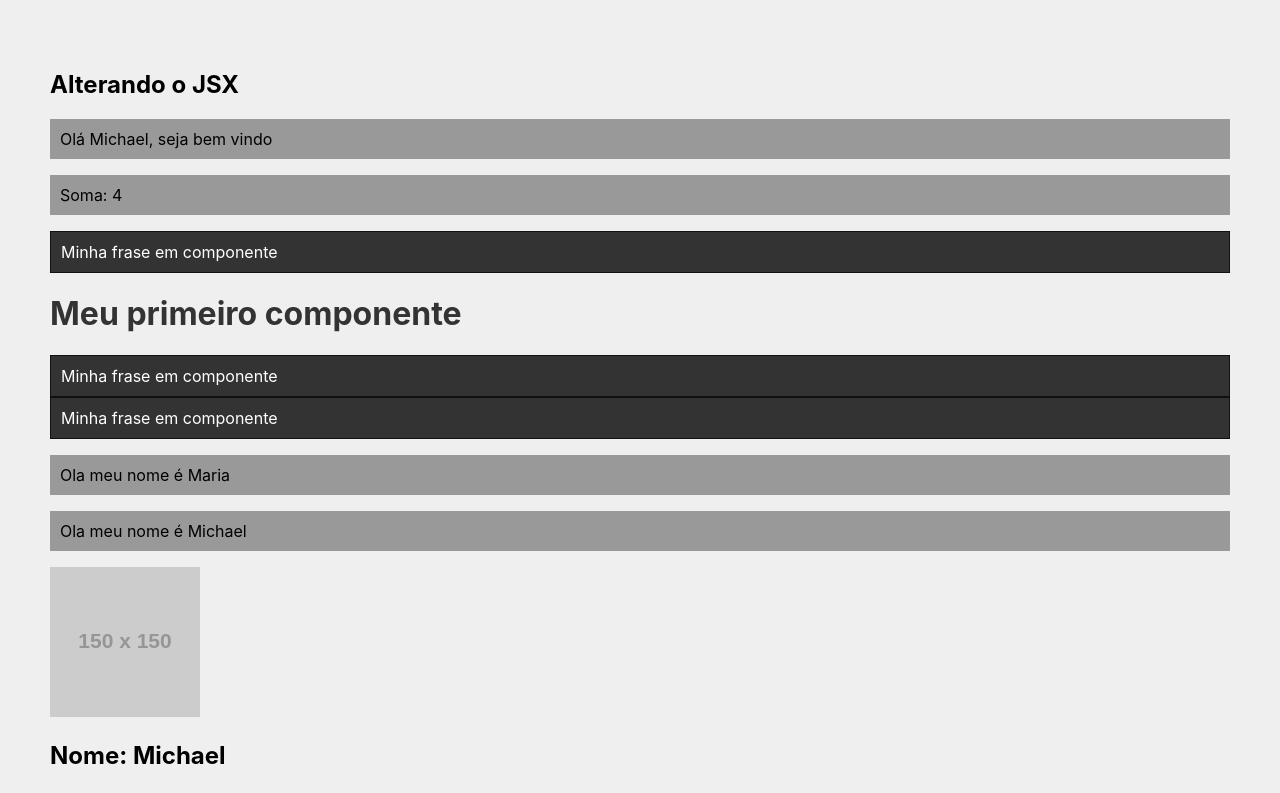
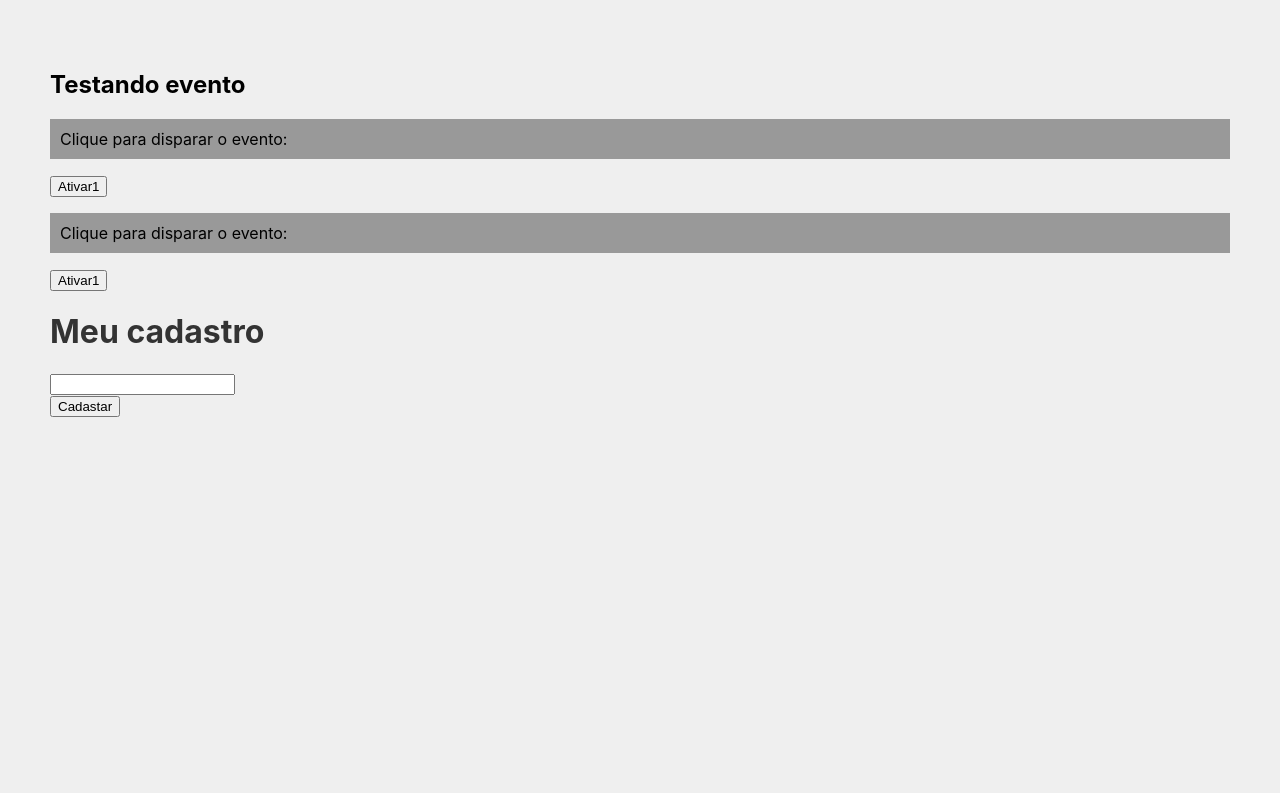
Before and after one commit to michaelthierry/React, a React (Create React App) app in the folder meu-projeto/: page / in a window 1280 px wide. Shown: the top 793 px of the page. Built offline with nearby package versions, Linux system fonts and the light colour scheme.

Commit message:
feat: add events

```diff
--- a/meu-projeto/src/App.js
+++ b/meu-projeto/src/App.js
@@ -1,38 +1,16 @@
 //import logo from './logo.svg';
 import './App.css';
-import './components/HelloWorld'
-import HelloWorld from './components/HelloWorld';
-import SayMyName from './components/SayMyName'
-import Pessoa from './components/Pessoa'
-import Frase from './components/Frase';
-import List from "./components/List"
-
+import Evento from "./components/Evento"
+import Form from "./components/Form"
 
 function App() {
-  const nome = "Michael";
-
-  function soma(a, b){
-    return a + b
-  }
 
   return (
     <div className="App">
-      <h2>Alterando o JSX</h2>
-      <p>Olá {nome}, seja bem vindo</p>
-      <p>Soma: {soma(1, 3)}</p>
-      <HelloWorld/>
-      <Frase/>
-      <SayMyName nome = "Maria"/>
-      <SayMyName nome={nome}/>
-      <Pessoa
-        nome="Michael"
-        idade="28"
-        profissao="Dev"
-        foto="https://via.placeholder.com/150"
-      />
-
-      <List/>
-
+      <h2>Testando evento</h2>
+      <Evento numero="1"/>
+      <Evento numero="2"/>
+      <Form/>
     </div>
   );
 }
--- /dev/null
+++ b/meu-projeto/src/components/Evento.js
@@ -0,0 +1,15 @@
+function Evento({numero}) {
+
+    function meuEvento(){
+        console.log(`Ativado! ${numero}`)
+    }
+
+    return (
+        <div>
+            <p>Clique para disparar o evento:</p>
+            <button onClick={meuEvento}>Ativar1</button>
+        </div>
+    )
+}
+
+export default Evento
--- /dev/null
+++ b/meu-projeto/src/components/Form.js
@@ -0,0 +1,23 @@
+function Form(){
+
+    function cadastrarUsuario(e){
+        e.preventDefault()
+        console.log("Cadastrou o usuario!")
+    }
+
+    return(
+        <div>
+        <h1>Meu cadastro</h1>
+        <form onSubmit={cadastrarUsuario}>
+            <div>
+                <input type="text" placehilder="Dgite o seu nome"></input>
+            </div>
+            <div>
+                <input type="submit" value="Cadastar"></input>
+            </div>
+        </form>
+    </div>
+    )
+}
+
+export default Form
```
